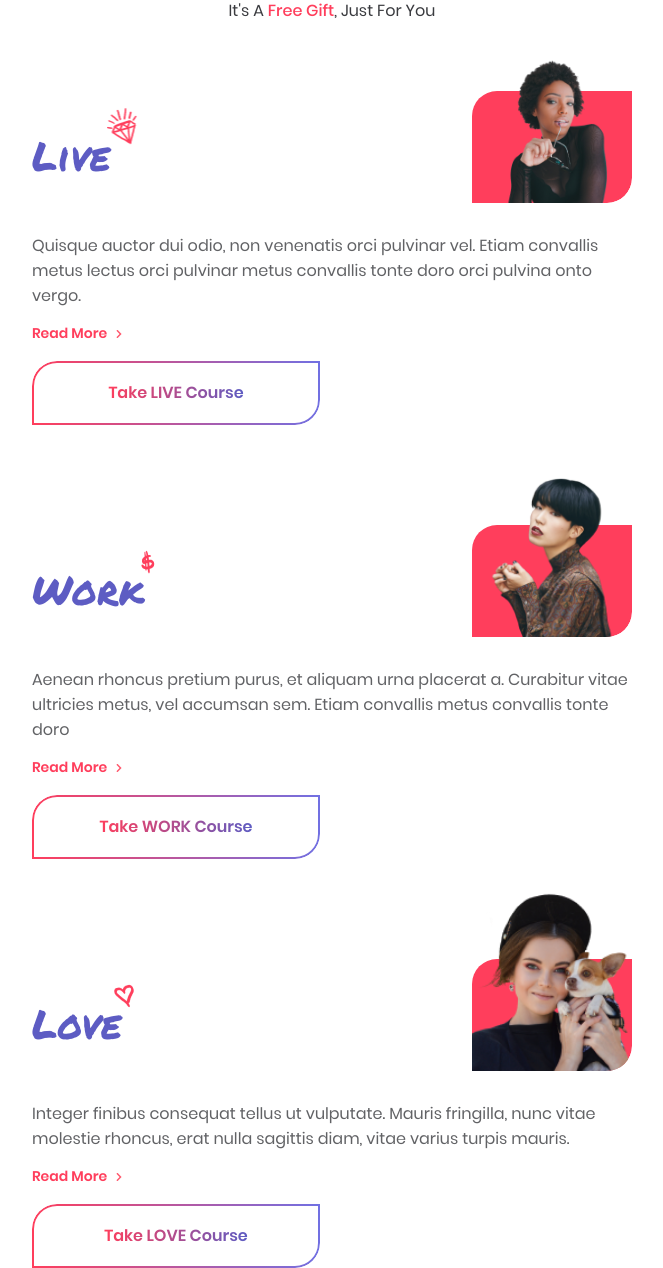
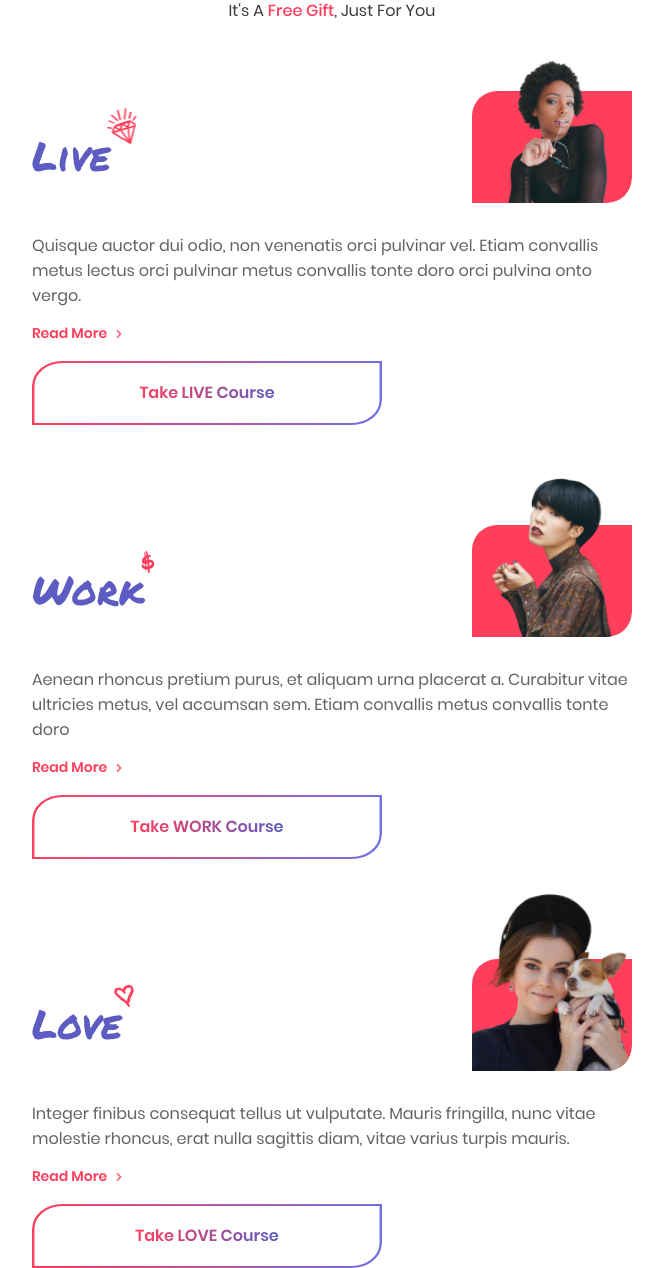
Before and after one commit to 20digital-ua/chinaokasi, a PHP site: page / in a window 1280 px wide. Shown: the part 624-1892 px from the top of the page, without its empty margins (308-971 px from the left). Run offline with PHP 8.4, Linux system fonts and the light colour scheme.

Commit message:
courses section fix

```diff
--- a/scss/_modules/courses.scss
+++ b/scss/_modules/courses.scss
@@ -80,7 +80,6 @@
       position: absolute;
       bottom: 0;
       z-index: -1;
-
     }
   }
   &__readlink {
@@ -95,14 +94,14 @@
     display: block;
     margin-top: 16px;
     width: 100%;
-    max-width: 288px;
+    max-width: 350px;
     height: 64px;
     line-height: 64px;
     text-align: center;
     border-radius: 25px 0;
     font-family: $PoppinsSemiBold;
     background: url("#{$image_dir}courses/Rectangle.svg") left center no-repeat;
-    background-size: contain;
+    background-size: 100% 100%;
 
     .link-inner{
       background: linear-gradient(90deg,$redColor 0%, $violetColor 100%);
--- a/style.css
+++ b/style.css
@@ -413,14 +413,14 @@ header .container {
   display: block;
   margin-top: 16px;
   width: 100%;
-  max-width: 288px;
+  max-width: 350px;
   height: 64px;
   line-height: 64px;
   text-align: center;
   border-radius: 25px 0;
   font-family: "Poppins-SemiBold";
   background: url("img/courses/Rectangle.svg") left center no-repeat;
-  background-size: contain;
+  background-size: 100% 100%;
 }
 
 .course__takelink .link-inner {
```
Also changed, not shown: img/courses/Rectangle.svg.
